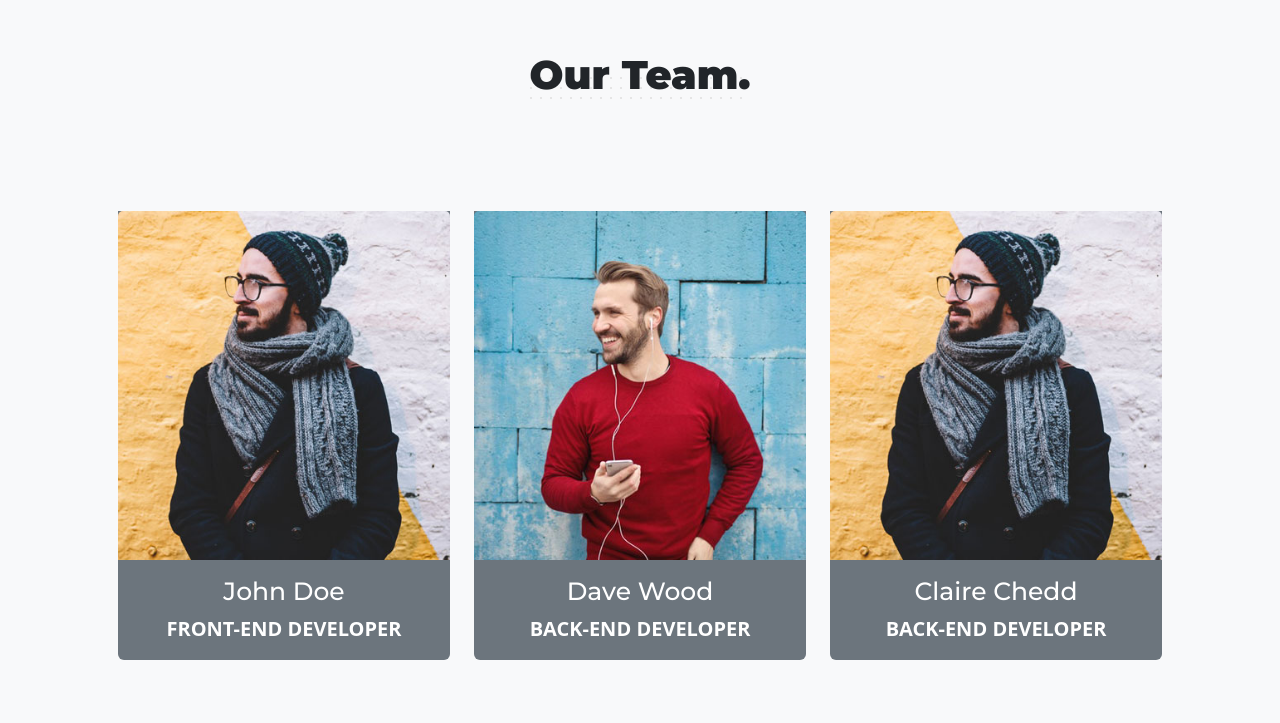
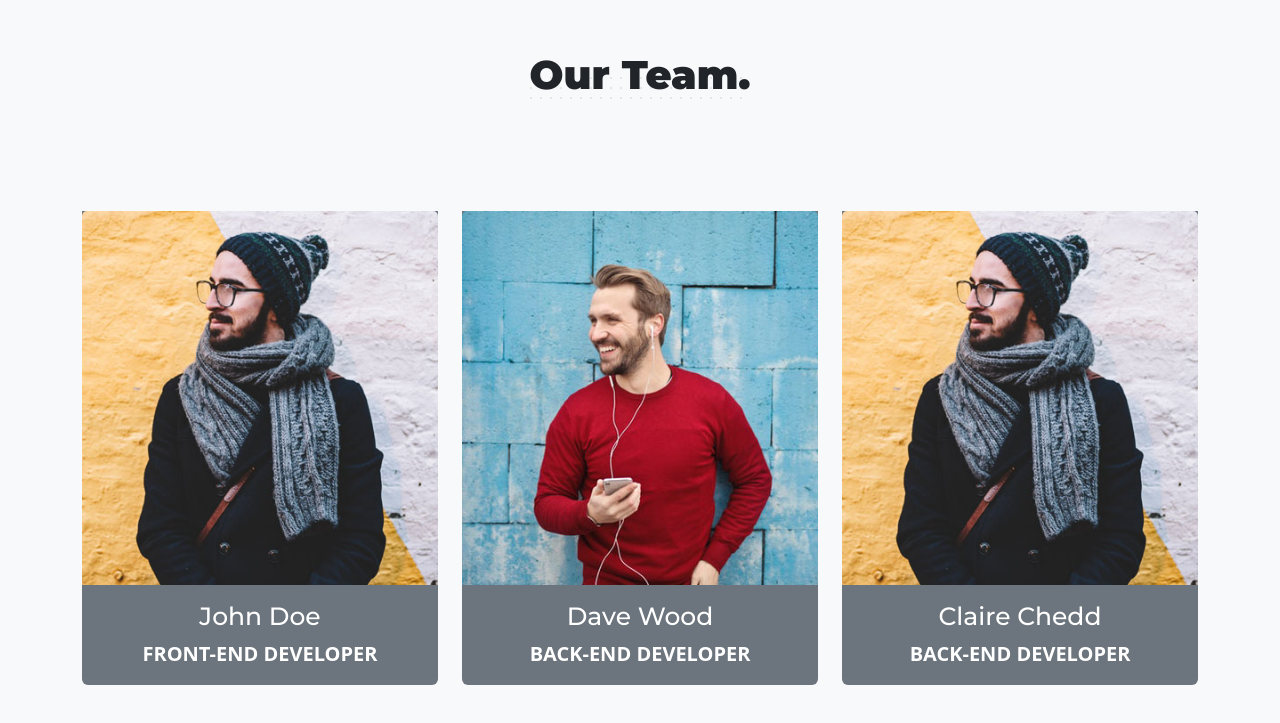
Before and after one commit to K7413dS433d/Daniels-Portfolio, a plain HTML site: page index.html in a window 1280 px wide. Shown: the part 4469-5192 px from the top of the page. Drawn offline with Linux system fonts and the light colour scheme.

Commit message:
solve section 7 overflow

```diff
--- a/css/style.css
+++ b/css/style.css
@@ -52,6 +52,7 @@ h6 {
   z-index: 1000000;
   transition: 0.5s;
 }
+
 .preloader .circle {
   --size: 50px;
   content: "";
@@ -65,9 +66,9 @@ h6 {
   top: calc(50% - (var(--size) / 2));
   z-index: 100000000;
   transition: 1s;
-
   animation: preload 1s linear infinite both;
 }
+
 .preloader .top,
 .preloader .bottom {
   transition: 0.5s;
@@ -107,9 +108,15 @@ nav {
 .nav-inTop {
   position: absolute;
 }
+
 .nav-inTop > div > div > ul {
   padding: 2rem 0;
 }
+
+.nav-inTop .navbar-toggler-icon {
+  background-image: url("./../assets/icons/white.svg");
+}
+
 .nav-inTop > div > div > ul > li a::after {
   background-color: white;
 }
@@ -529,17 +536,21 @@ body > main > section.section6 > div > p {
   padding-top: 50px !important;
   padding-bottom: 120px !important;
 }
+
 body > main > section.section7 > div > div > div > div > div > h4 {
   font-size: 1.563rem;
   font-weight: 500;
 }
+
 body > main > section.section7 > div > div > div > div > div > p {
   font-size: 1.25rem;
   font-weight: 700;
 }
+
 body > main > section.section7 > div > div > div > div > div.image {
   position: relative;
 }
+
 body > main > section.section7 > div > div > div > div > div > div.overlay {
   --overlay-size: 97%;
   width: var(--overlay-size);
@@ -584,6 +595,7 @@ body
   > div.image {
   overflow: hidden;
 }
+
 body
   > main
   > section.section7
@@ -595,6 +607,7 @@ body
   > img {
   transition: 0.5s;
 }
+
 body
   > main
   > section.section7
@@ -606,6 +619,7 @@ body
   > img {
   transform: scale(1.2);
 }
+
 body
   > main
   > section.section7
@@ -620,6 +634,7 @@ body
   a {
   color: black !important;
 }
+
 body
   > main
   > section.section7
--- a/index.html
+++ b/index.html
@@ -29,16 +29,16 @@
     <title>Daniels</title>
   </head>
   <body>
+    <!-- preloader  -->
     <div
       id="preloader"
-      class="preloader vh-100 w-100 position-fixed bg-transparent d-flex flex-column"
+      class="preloader top-0 bottom-0 start-0 end-0 position-fixed bg-transparent d-flex flex-column"
     >
       <div class="circle" id="circle"></div>
       <div class="top bg-white h-50" id="topPre"></div>
       <div class="bottom bg-white h-50" id="bottomPre"></div>
     </div>
     <!-- navbar  -->
-
     <nav id="navBarScrollspy" class="navbar navbar-expand-md py-2 nav-inTop">
       <div class="container-fluid container-xl px-md-5 px-0">
         <a class="navbar-brand text-white ms-4 ms-md-0 font-Mont" href="#"
@@ -139,7 +139,6 @@
       </header>
 
       <!-- section 2 About -->
-
       <section class="bg-white py-5" id="About">
         <div class="container px-xl-5 py-5">
           <div class="row px-xl-5 gy-5 justify-content-center">
@@ -880,7 +879,6 @@
           </div>
         </div>
       </section>
-      <!-- modal  start-->
 
       <!-- Modal -->
       <div
@@ -918,8 +916,6 @@
           </div>
         </div>
       </div>
-
-      <!-- modal end  -->
 
       <!-- section 5 testimonial -->
       <section class="section5 bg-light px-3" id="Clients">
@@ -1082,13 +1078,14 @@
 
       <!-- section 7  -->
       <section id="Team" class="section7 bg-light container-fluid p-0 px-md-5">
-        <div class="container-md p-0 px-md-5 d-flex justify-content-center">
+        <div class="container-md d-flex justify-content-center">
           <div class="row gy-2">
             <div class="col-12 mb-md-5">
               <div class="sec-header py-5 d-flex justify-content-center">
                 <h3 class="text-dark">Our Team.</h3>
               </div>
             </div>
+
             <div class="col-md-6 col-lg-4">
               <div
                 class="card bg-secondary text-white border-0 rounded-0 rounded-bottom-2"
@@ -1096,7 +1093,7 @@
                 <div class="image">
                   <img
                     src="./assets/images/1.jpg"
-                    class="card-img-top"
+                    class="card-img-top d-block w-100"
                     alt="John Doe"
                   />
                   <div
@@ -1140,6 +1137,7 @@
                 </div>
               </div>
             </div>
+
             <div class="col-md-6 col-lg-4">
               <div
                 class="card bg-secondary text-white border-0 rounded-0 rounded-bottom-2"
@@ -1147,7 +1145,7 @@
                 <div class="image">
                   <img
                     src="./assets/images/2.jpg"
-                    class="card-img-top"
+                    class="card-img-top d-block w-100"
                     alt="John Doe"
                   />
                   <div
@@ -1191,6 +1189,7 @@
                 </div>
               </div>
             </div>
+
             <div class="col-md-6 col-lg-4">
               <div
                 class="card bg-secondary text-white border-0 rounded-0 rounded-bottom-2"
@@ -1198,7 +1197,7 @@
                 <div class="image">
                   <img
                     src="./assets/images/1.jpg"
-                    class="card-img-top"
+                    class="card-img-top d-block w-100"
                     alt="John Doe"
                   />
                   <div
@@ -1245,6 +1244,7 @@
           </div>
         </div>
       </section>
+
       <!-- section 8  -->
       <section
         id="Contact"
```
